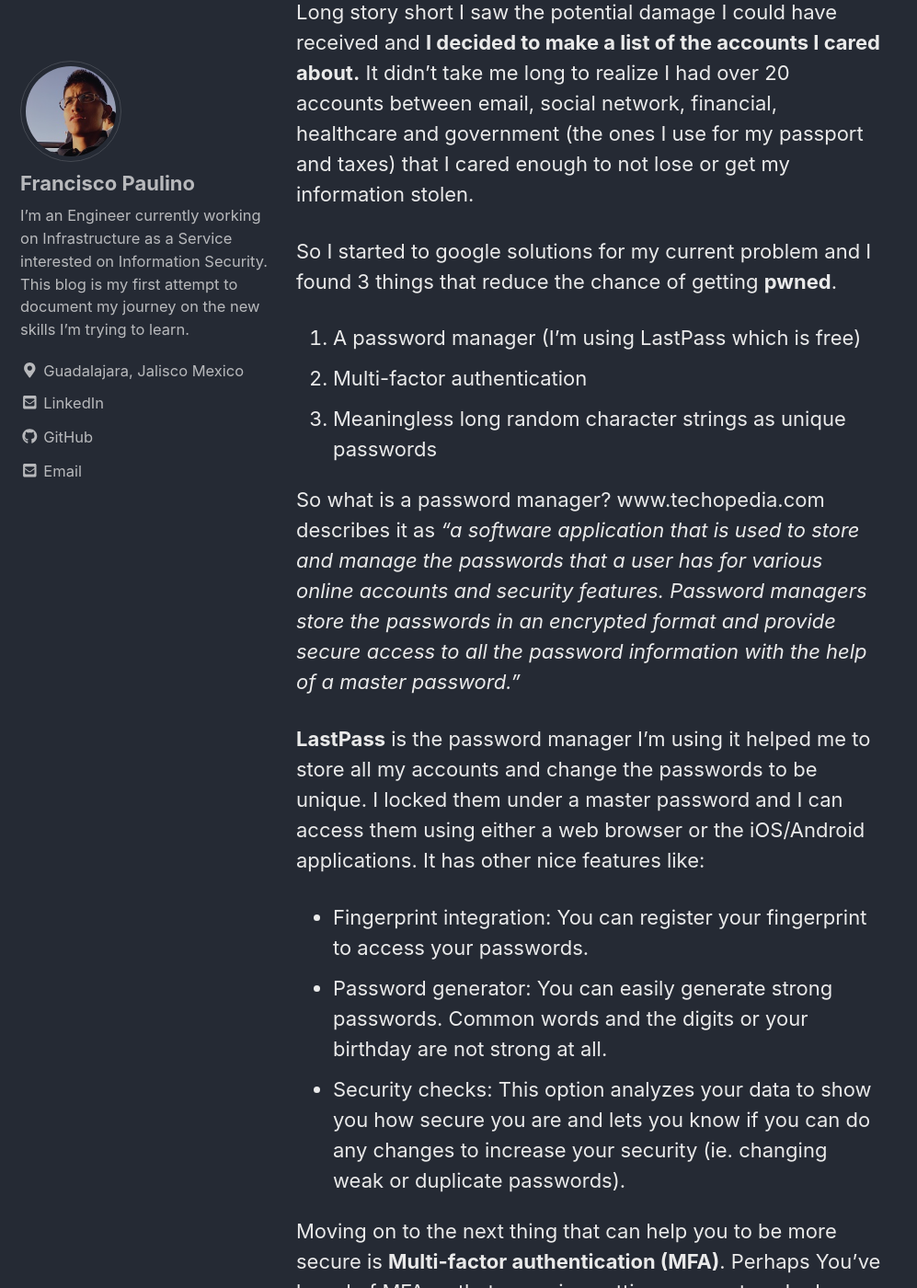
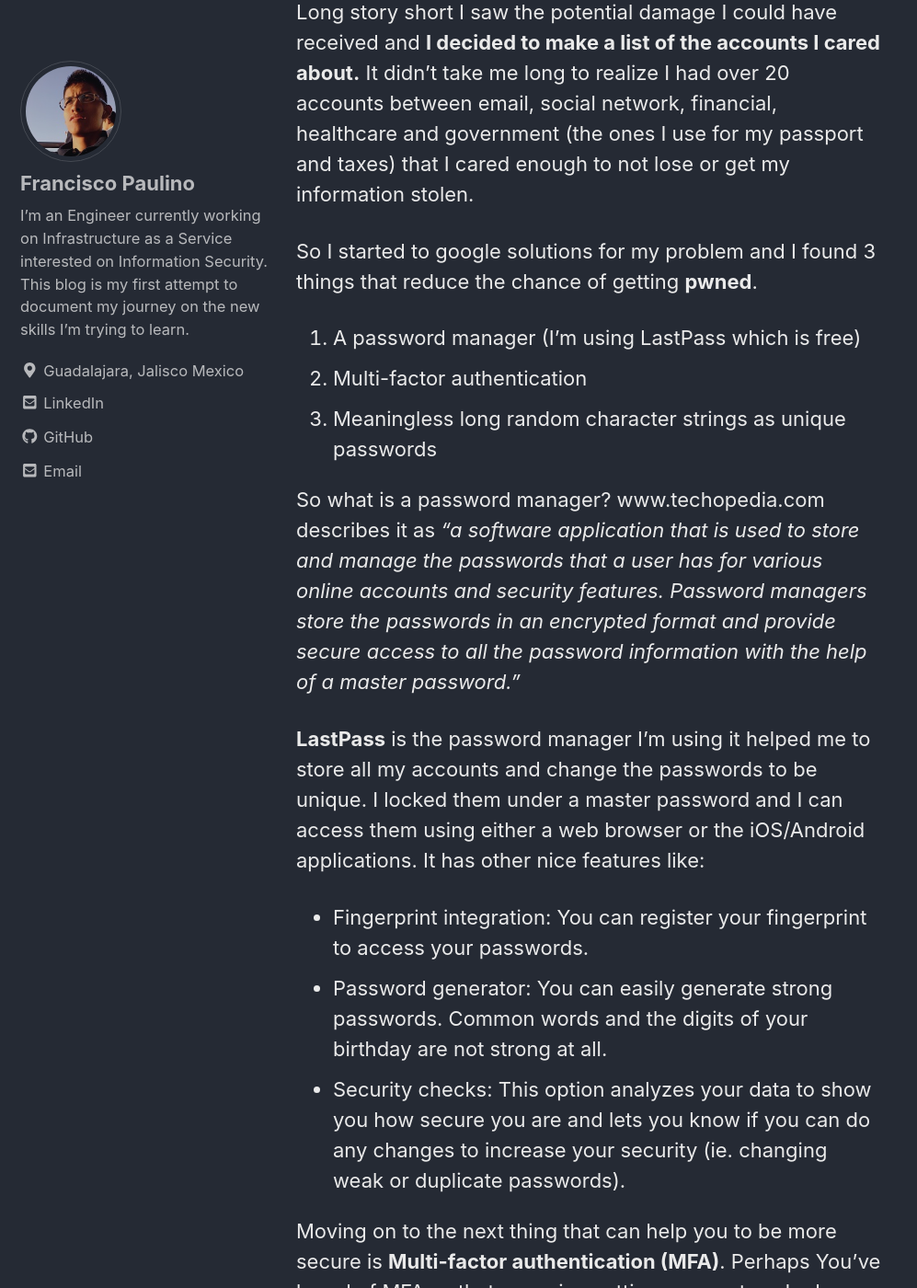
Before and after one commit to francisco-paulino/blog, a Jekyll site: the page built from _posts/2019-02-18-password-manager.md, in a window 1280 px wide and 1400 px high, scrolled down 982 px. Shown: the whole window at 92% size, without its empty margins (0-997 px from the left). Built offline with Jekyll 4.4.1, drawn with Linux system fonts in a browser that asks for light colours; cached includes are drawn as plain includes; some of the changed text lies outside the part shown.

Commit message:
updated post

```diff
--- a/_posts/2019-02-18-password-manager.md
+++ b/_posts/2019-02-18-password-manager.md
@@ -10,13 +10,13 @@
 
 1. Using passwords that are easy to remember. Probably a word and numbers.
 2. Using the same passwords on different accounts.
-3. Storing the password on a text file I could easily access, that file was on OneDrive or on Google Drive.
+3. Storing the passwords on a text file I could easily access, that file was on OneDrive or on Google Drive.
 
 I was doing that until I got **pwned**, which basically means someone got my email and my password somehow and took over my twitter account. That someone could have probably take over my email and several other accounts because I was using the same email and password but for some reason that someone decided to take only my twitter account, lucky me.
 
 Long story short I saw the potential damage I could have received and **I decided to make a list of the accounts I cared about.** It didn't take me long to realize I had over 20 accounts between email, social network, financial, healthcare and government (the ones I use for my passport and taxes) that I cared enough to not lose or get my information stolen.
 
-So I started to google solutions for my current problem and I found 3 things that reduce the chance of getting **pwned**.
+So I started to google solutions for my problem and I found 3 things that reduce the chance of getting **pwned**.
 1. A password manager (I'm using LastPass which is free)
 2. Multi-factor authentication
 3. Meaningless long random character strings as unique passwords
@@ -27,7 +27,7 @@
 **LastPass** is the password manager I'm using it helped me to store all my accounts and change the passwords to be unique. I locked them under a master password and I can access them using either a web browser or the iOS/Android applications. It has other nice features like:
 
 * Fingerprint integration: You can register your fingerprint to access your passwords.
-* Password generator: You can easily generate strong passwords. Common words and the digits or your birthday are not strong at all.
+* Password generator: You can easily generate strong passwords. Common words and the digits of your birthday are not strong at all.
 * Security checks: This option analyzes your data to show you how secure you are and lets you know if you can do any changes to increase your security (ie. changing weak or duplicate passwords).
 
 Moving on to the next thing that can help you to be more secure is **Multi-factor authentication (MFA)**. Perhaps You've heard of MFA as that annoying setting corporate asked you to activate, at least that was what I though: *Why should I use my personal phone number? I don't want to be receiving work related stuff to my phone.* But turns out is very important because it adds an extra layer of security. On LastPass I enabled MFA to explicitly receive a notification whenever a connection to my LastPass account is made and accept or deny the login attempt. Now I also have MFA enabled on my email accounts and my twitter account, on my bank accounts the bank forces MFA (voice recognition, token) which I think is great.
```
